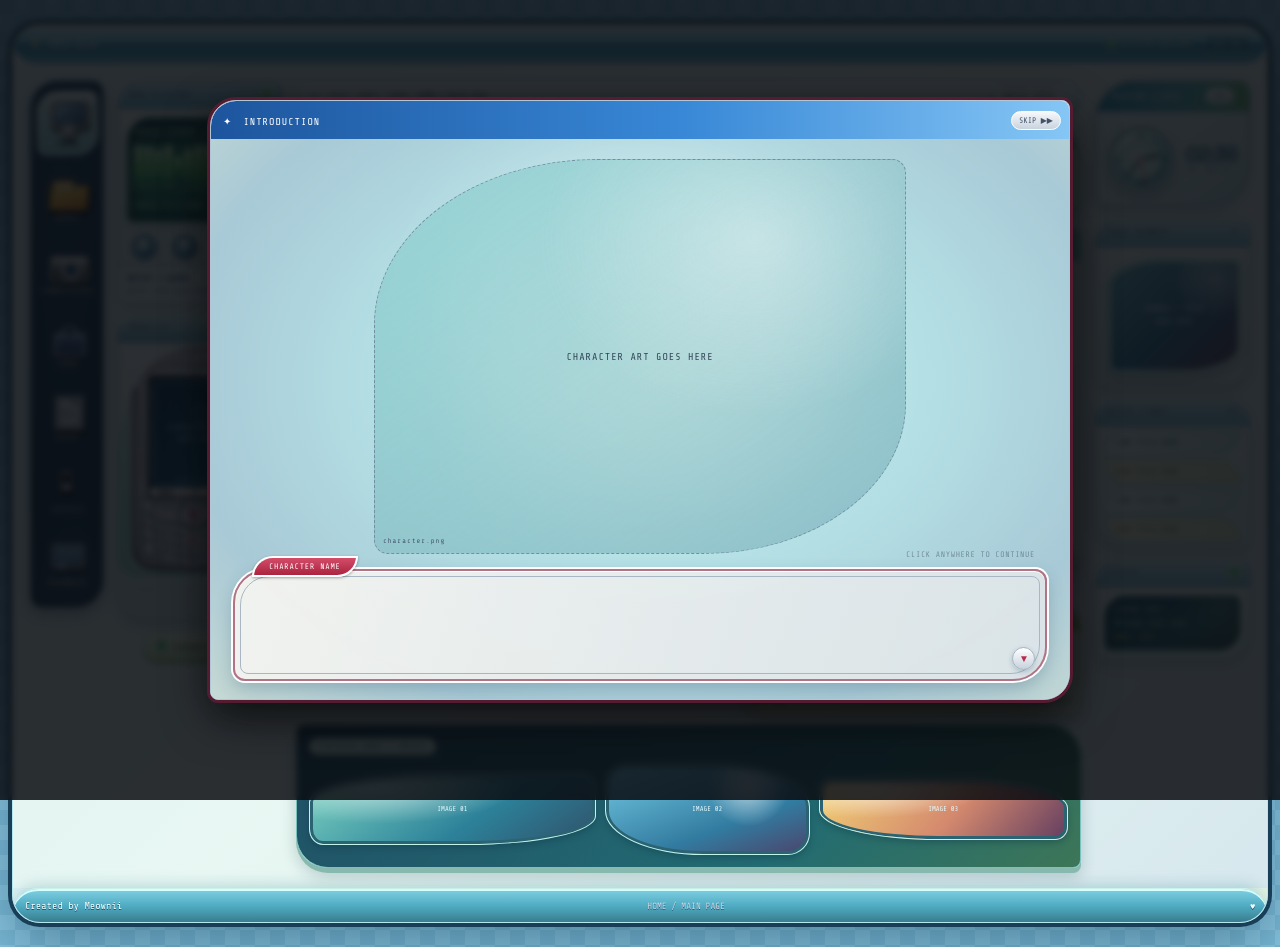
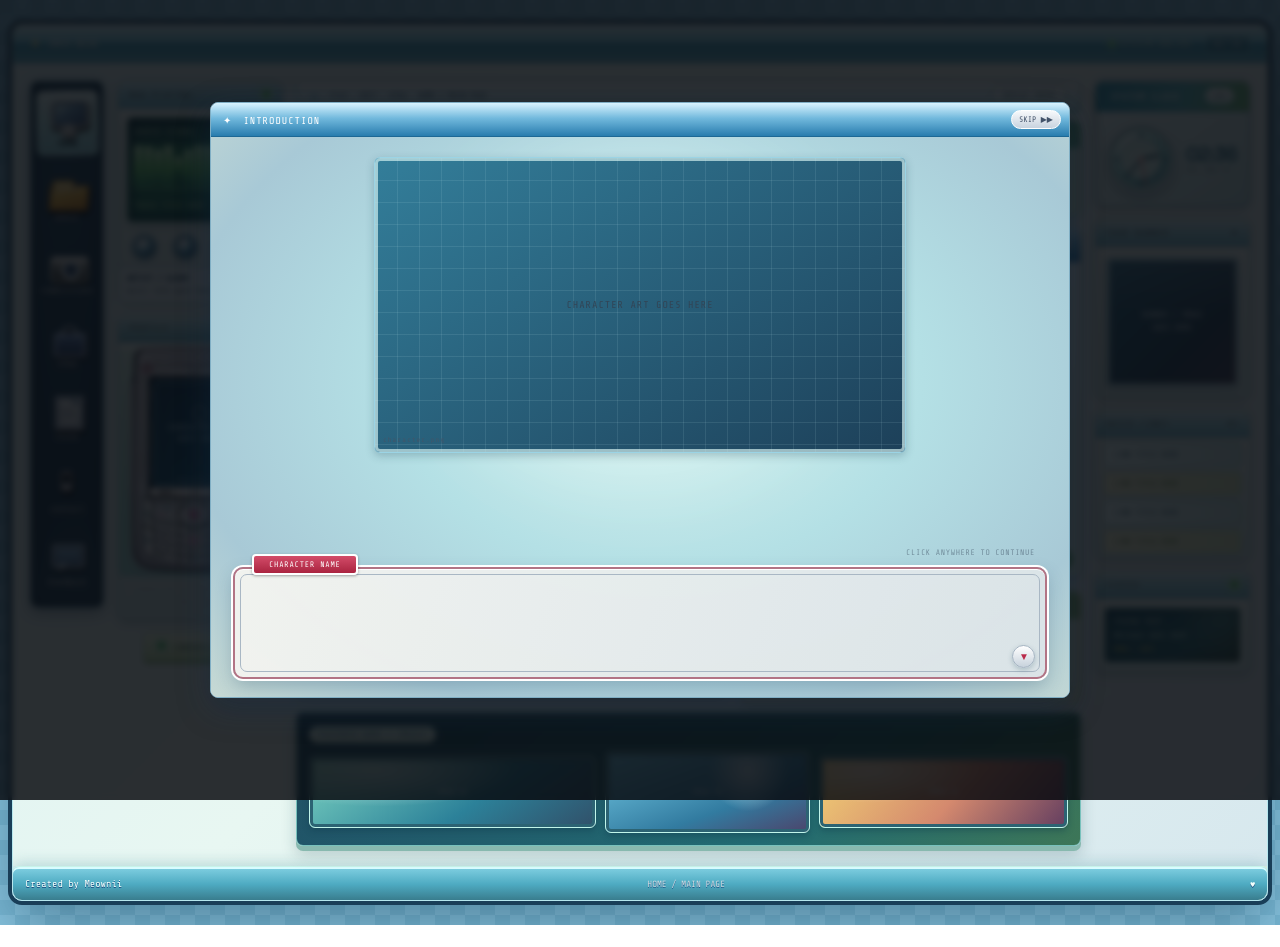
Before and after one commit to Meownii/Xeniiye, a plain HTML site: page index.html in a window 1280 px wide. After the commit the page ends 925 px from the top, so only its background shows below. Drawn offline with nearby package versions, Linux system fonts and the light colour scheme.

Commit message:
Refine retro window frames

```diff
--- a/style.css
+++ b/style.css
@@ -315,3 +315,46 @@ body{background:repeating-conic-gradient(#88c3de 0 25%,#7ab8d4 0 50%) 0 0/30px 3
 @media(max-width:820px){.site-layout{gap:11px}.clock-widget{grid-template-columns:72px minmax(0,1fr)}}
 @media(max-width:600px){.site-shell{border-radius:0 0 23px 23px}.site-layout{gap:9px;padding:9px 8px 14px}.desktop-bar{border-radius:0 0 20px 20px}.icon-dock{border-radius:22px 22px 12px 12px}.dock-item{min-height:51px;border-radius:18px 8px 18px 8px}.music-console{border-radius:23px 32px 23px 32px!important}.console-main{padding:9px 10px}.home-window{border-radius:22px 8px 22px 8px!important}.home-content{padding:11px;gap:10px}.hero-art{min-height:155px;border-radius:42% 14px 35% 14px / 18% 14% 20% 14%}.content-row{grid-template-columns:1fr;gap:9px}.update-module{margin-top:0}.mini-gallery{border-radius:8px 26px 8px 26px}.gallery-slots{grid-template-columns:1.05fr .8fr 1fr;gap:6px}.gallery-slots span{height:62px}.gallery-slots span:nth-child(2){height:78px}.gallery-slots span:nth-child(3){height:54px}.clock-module{border-radius:34px 10px 34px 10px!important}.clock-widget{grid-template-columns:66px minmax(0,1fr);padding:9px}.analog-clock{width:64px;height:64px}.banner-slot{height:96px}.portrait-slot{border-radius:45% 45% 14px 14px!important}.dialogue-panel{border-radius:27px 10px 27px 10px}.speaker-tab{border-radius:999px 8px 999px 8px}}
 @media(max-width:380px){.home-content{padding:9px}.hero-art{min-height:140px}.gallery-slots span{height:55px}.gallery-slots span:nth-child(2){height:70px}.gallery-slots span:nth-child(3){height:48px}.analog-clock{width:58px;height:58px}.clock-widget{grid-template-columns:60px minmax(0,1fr)}.clock-readout time{font-size:17px}}
+
+/* Window pass: use classic framed rectangles for content and art, with shape variation reserved for controls. */
+.site-shell{border-radius:10px!important}
+.desktop-bar{border-radius:0!important}
+.icon-dock{border-radius:8px!important}
+.dock-item,.dock-item:nth-child(2n){border-radius:7px!important}
+.module,.left-rail .module:nth-child(2n),.right-rail .module,.signal-module,.profile-module,.clock-module,.banner-module,.links-module,.status-module,.text-module,.update-module,.mini-gallery,.product-tile,.subpanel,.contact-grid .subpanel,.section-window,.home-window,.music-console{border-radius:8px!important;overflow:hidden}
+.module{box-shadow:0 3px 10px #163a4d32,inset 0 1px #ffffffb8}
+.module-head,.module-head:first-child,.window-head,.console-top,.intro-titlebar,.clock-module .module-head{border-radius:7px 7px 0 0!important}
+.update-module{margin-top:0!important}
+.home-window,.section-window,.intro-window,.music-console{border:1px solid #7faec4;box-shadow:0 4px 12px #16466430,inset 0 1px #fff}
+.window-head,.intro-titlebar{height:34px;background:linear-gradient(180deg,#d9f4ff 0%,#72b9dd 46%,#287cae 100%);border-bottom:1px solid #1d6895}
+.home-content,.section-inner{border-radius:0!important}
+.hero-art,.banner-slot,.portrait-slot,.wide-art-slot,.product-art,.character-art,.large-art-slot{border-radius:6px!important;overflow:hidden}
+.hero-art,.banner-slot,.portrait-slot,.wide-art-slot,.product-art,.character-art{border:1px solid #9bd4e5!important;box-shadow:inset 0 0 0 3px #d8f5f4aa,0 3px 8px #173c5040!important}
+.hero-art:before{inset:8px!important;border:1px solid #dffbff88!important;border-radius:3px!important}
+.hero-art small,.hero-art b{border-radius:3px!important}
+.banner-slot{width:calc(100% - 20px);margin:10px;height:auto;min-height:130px;aspect-ratio:2.7/1;background-color:#264c65;background-image:linear-gradient(180deg,#ffffff18,transparent 42%),linear-gradient(135deg,#286c89,#24475f 66%,#42465b)!important}
+.portrait-slot{aspect-ratio:1.05/1!important;min-height:280px;background-color:#25495e!important}
+.product-tile:nth-child(2n),.product-tile:nth-child(2n) .product-art{border-radius:8px!important}
+.product-art{aspect-ratio:1.15/1;min-height:175px;background-color:#274e62!important;background-image:linear-gradient(90deg,#c5edf21a 1px,transparent 1px),linear-gradient(#c5edf21a 1px,transparent 1px)!important;background-size:20px 20px!important}
+.gallery-slots span,.gallery-slots span:nth-child(2),.gallery-slots span:nth-child(3){border-radius:6px!important}
+.gallery-slots span:nth-child(2){height:82px}
+.gallery-slots span:nth-child(3){height:72px}
+.text-module,.update-module,.subpanel,.mini-gallery{border-radius:7px!important}
+.page-heading{border-radius:0 6px 6px 0!important}
+.links-module>span,.home-links span,.home-links span:nth-child(2),.home-links span:nth-child(3){border-radius:4px!important}
+.main-toolbar,.main-toolbar button{border-radius:5px!important}
+.rail-chip{border-radius:5px!important}
+.phone-widget{border-radius:6px!important}
+.phone-frame{filter:drop-shadow(0 3px 4px #183b5044)}
+.status-screen,.signal-screen{border-radius:5px!important}
+.clock-module{border-radius:8px!important}
+.clock-module .module-head{border-radius:7px 7px 0 0!important}
+.analog-clock,.cd-player,.transport button,.window-buttons i{border-radius:50%!important}
+.intro-window{border-radius:8px!important;box-shadow:0 10px 32px #132e4566,inset 0 1px #fff}
+.vn-stage{border-radius:0!important}
+.character-art{aspect-ratio:1.8/1;background-color:#26495e!important;background-image:linear-gradient(90deg,#c5edf21a 1px,transparent 1px),linear-gradient(#c5edf21a 1px,transparent 1px),linear-gradient(145deg,#337e9a,#1d4059)!important;background-size:22px 22px,22px 22px,auto!important}
+.dialogue-panel{border-radius:10px!important}
+.dialogue-panel:before{border-radius:7px!important}
+.speaker-tab{border-radius:4px!important}
+.site-footer{border-radius:6px 6px 0 0!important}
+@media(max-width:600px){.banner-slot{aspect-ratio:2/1;min-height:110px}.portrait-slot{min-height:220px;aspect-ratio:1.3/1!important}.product-art{min-height:135px}.phone-widget{height:220px}.character-art{aspect-ratio:1.25/1}}
```
